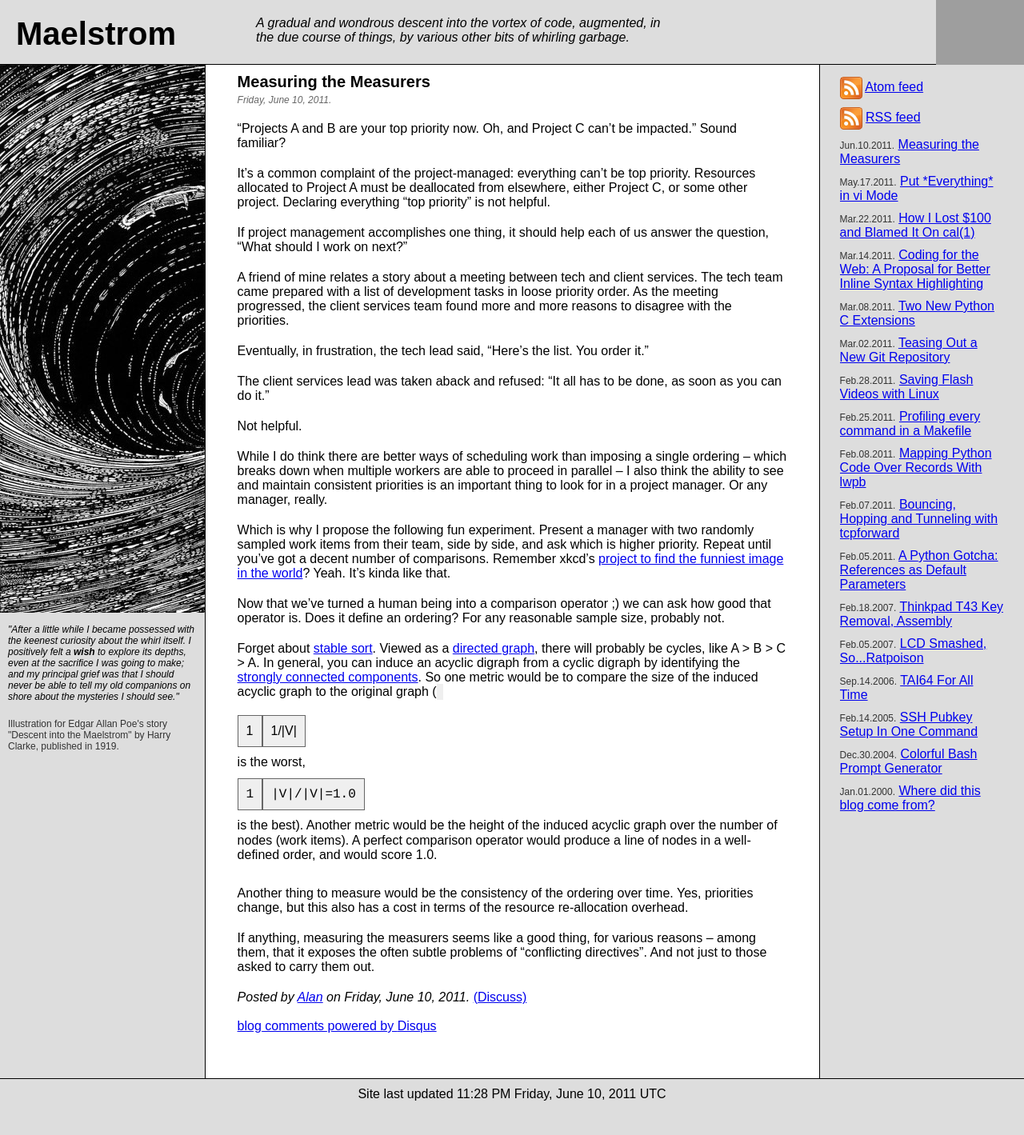
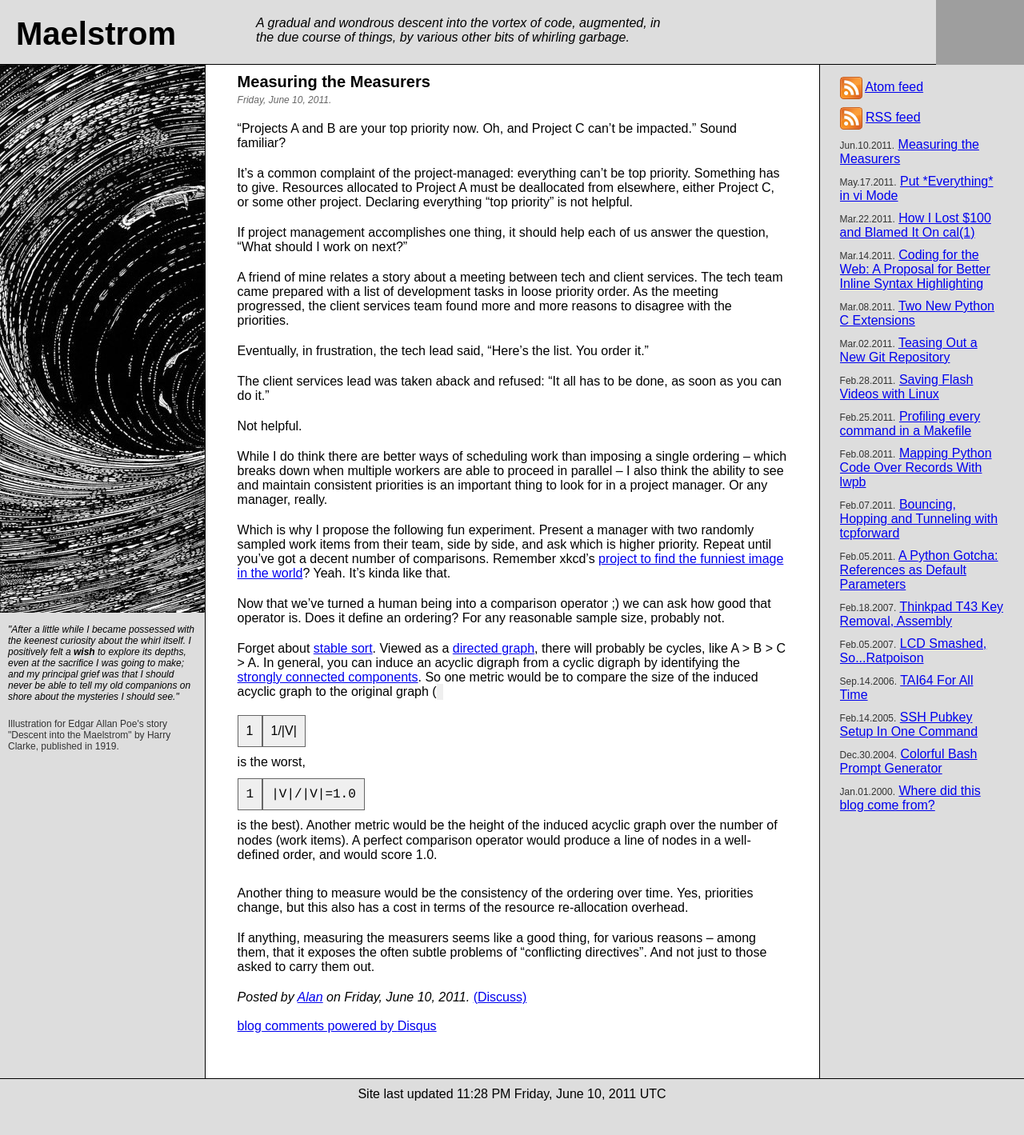
Before and after one commit to acg/acg.github.com, a Jekyll site: the page built from _posts/2011-06-10-measuring-the-measurers.markdown, in a window 1280 px wide. Shown: the whole page at 80% size. Built offline with Jekyll 4.4.1, drawn with Linux system fonts in a browser that asks for light colours; Markdown is read by kramdown in place of the engine named in the settings; comment, search, counter and statistics services are not loaded; grey boxes are pictures that could not be loaded.

Commit message:
another minor update to 'measuring the measurers' content

```diff
--- a/_posts/2011-06-10-measuring-the-measurers.markdown
+++ b/_posts/2011-06-10-measuring-the-measurers.markdown
@@ -6,7 +6,7 @@ root: ../../..
 
 "Projects A and B are your top priority now. Oh, and Project C can't be impacted." Sound familiar?
 
-It's a common complaint of the project-managed: everything can't be top priority. Resources allocated to Project A must be deallocated from elsewhere, either Project C, or some other project. Declaring everything "top priority" is not helpful.
+It's a common complaint of the project-managed: everything can't be top priority. Something has to give. Resources allocated to Project A must be deallocated from elsewhere, either Project C, or some other project. Declaring everything "top priority" is not helpful.
 
 If project management accomplishes one thing, it should help each of us answer the question, "What should I work on next?"
 
```
